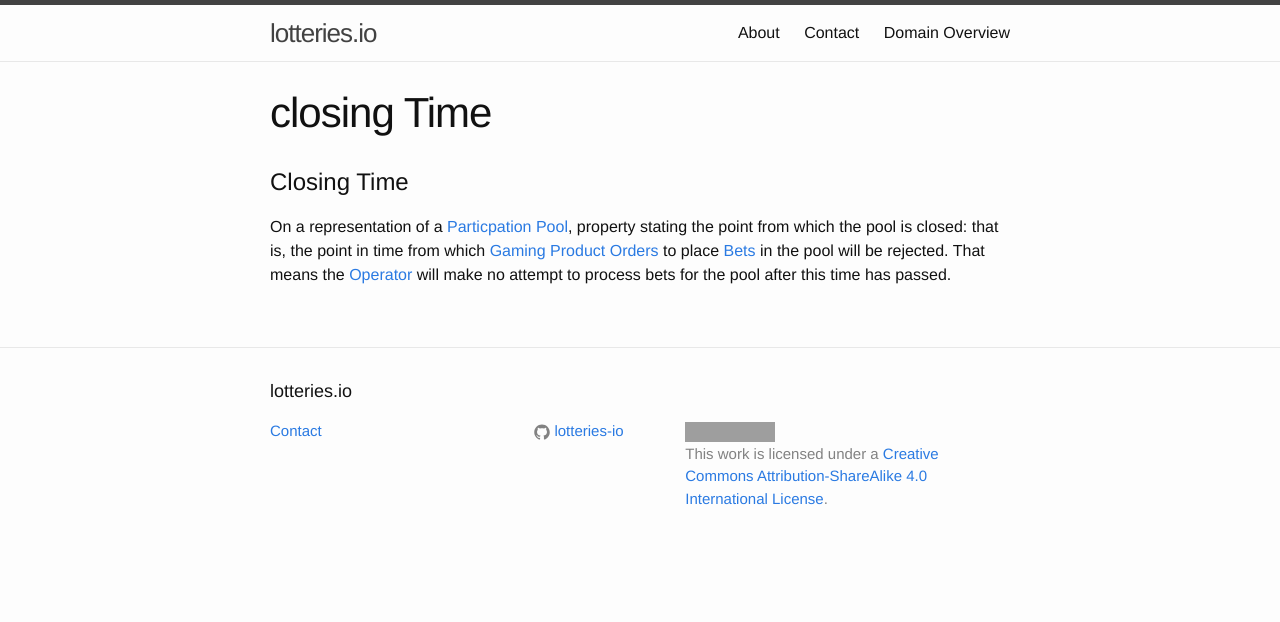
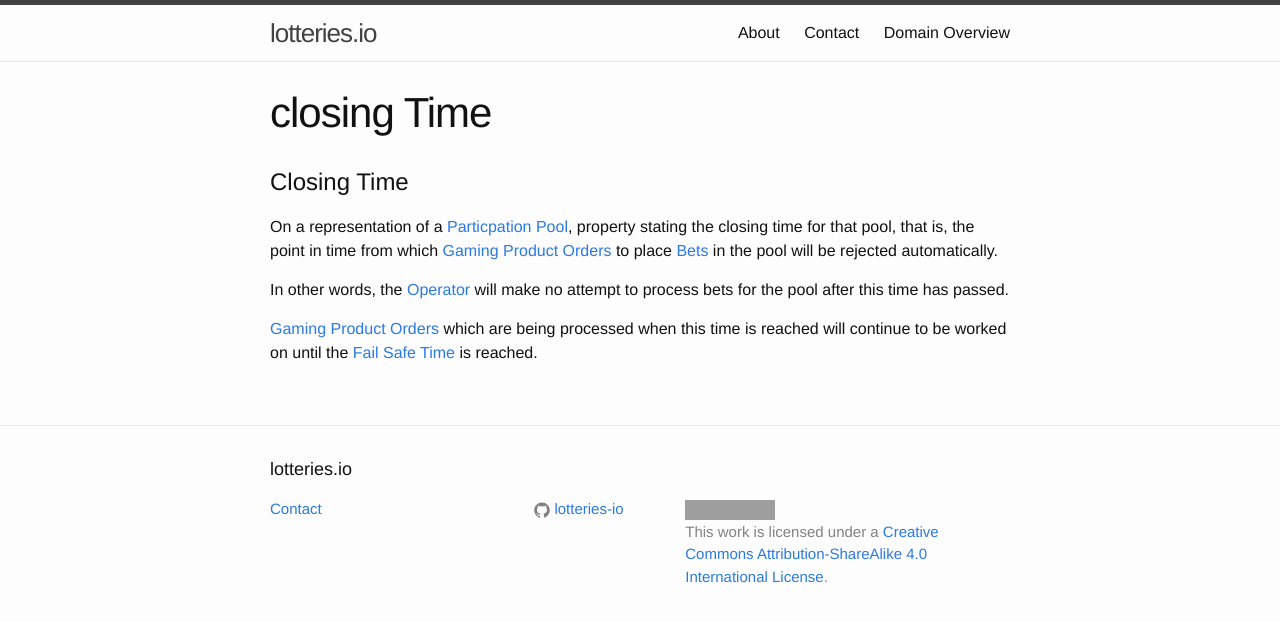
Before and after one commit to lotteries-io/lotteries-io.github.io, a Jekyll site: the page built from _properties/closing-time.md, in a window 1280 px wide. Shown: the top 622 px of the page. Built offline with Jekyll 4.4.1, drawn with Linux system fonts in a browser that asks for light colours; grey boxes are pictures that could not be loaded.

Commit message:
Update closing-time.md

```diff
--- a/_properties/closing-time.md
+++ b/_properties/closing-time.md
@@ -5,4 +5,8 @@ title: closing Time
 
 # Closing Time
 
-On a representation of a [Particpation Pool](../concepts/participation-pool), property stating the point from which the pool is closed: that is, the point in time from which [Gaming Product Orders](../concepts/gaming-product-order) to place [Bets](../concepts/bet) in the pool will be rejected. That means the [Operator](../concepts/operator) will make no attempt to process bets for the pool after this time has passed.
+On a representation of a [Particpation Pool](../concepts/participation-pool), property stating the closing time for that pool, that is, the point in time from which [Gaming Product Orders](../concepts/gaming-product-order) to place [Bets](../concepts/bet) in the pool will be rejected automatically.
+
+In other words, the [Operator](../concepts/operator) will make no attempt to process bets for the pool after this time has passed.
+
+[Gaming Product Orders](../concepts/gaming-product-order) which are being processed when this time is reached will continue to be worked on until the [Fail Safe Time](fail-safe-time) is reached.
```
